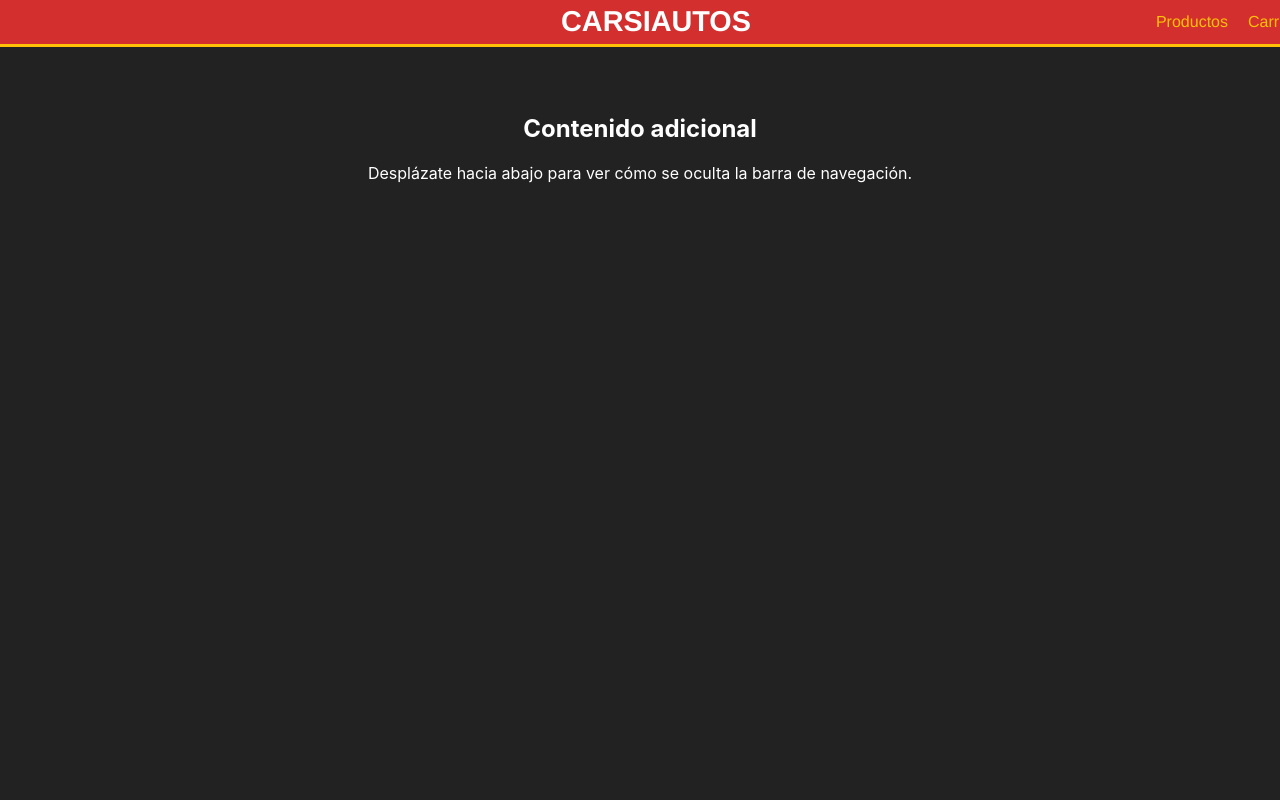
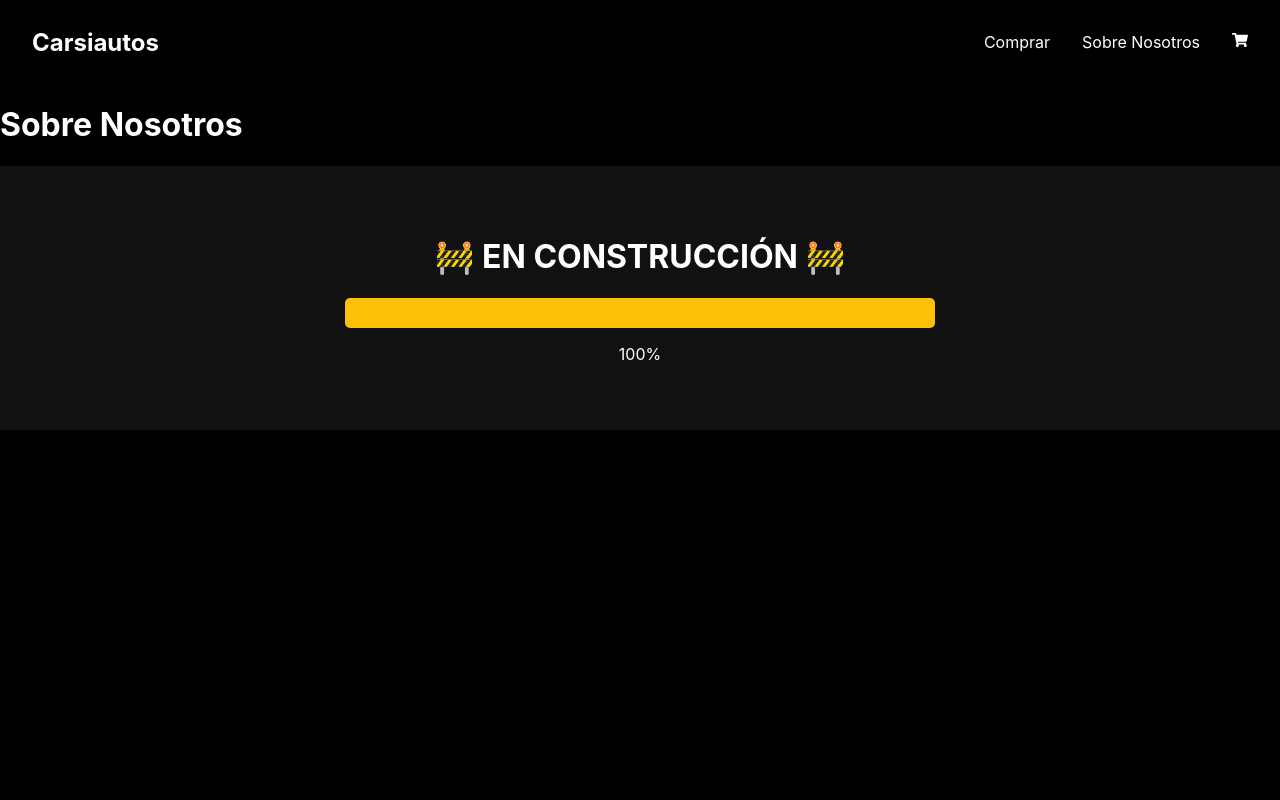
Before and after one commit to Stabaresl/paginacarsiautos, a React (Create React App) app in the folder cliente/: page /about in a window 1280 px wide. Shown: the top 800 px of the page. Built offline with nearby package versions, Linux system fonts and the light colour scheme.

Commit message:
correccion del cliente 10 añadidura de nuevas funciones

```diff
--- a/cliente/src/App.css
+++ b/cliente/src/App.css
@@ -1,38 +1,27 @@
-.App {
-  text-align: center;
+.app-container {
+  background-color: black;
+  color: white;
+  min-height: 100vh;
 }
 
-.App-logo {
-  height: 40vmin;
-  pointer-events: none;
+/* Barra de carga */
+.progress-container {
+  text-align: center;
+  padding: 50px;
+  background: #111;
 }
 
-@media (prefers-reduced-motion: no-preference) {
-  .App-logo {
-    animation: App-logo-spin infinite 20s linear;
-  }
+.progress-bar {
+  width: 50%;
+  margin: auto;
+  height: 30px;
+  background: #333;
+  border-radius: 5px;
+  overflow: hidden;
 }
 
-.App-header {
-  background-color: #282c34;
-  min-height: 100vh;
-  display: flex;
-  flex-direction: column;
-  align-items: center;
-  justify-content: center;
-  font-size: calc(10px + 2vmin);
-  color: white;
+.progress-fill {
+  height: 100%;
+  background: #FFC107;
+  transition: width 0.5s ease-in-out;
 }
-
-.App-link {
-  color: #61dafb;
-}
-
-@keyframes App-logo-spin {
-  from {
-    transform: rotate(0deg);
-  }
-  to {
-    transform: rotate(360deg);
-  }
-}
--- a/cliente/src/App.js
+++ b/cliente/src/App.js
@@ -1,148 +1,45 @@
 import React, { useState, useEffect } from 'react';
 import { BrowserRouter as Router, Routes, Route } from 'react-router-dom';
 import Navbar from './components/Navbar';
-import ProductList from './pages/ProductList';
-import Cart from './components/Cart';
+import Home from './pages/Home';
 import Checkout from './pages/Checkout';
 import './App.css';
-import './styles/MyBackground.css';  // Importa el CSS del fondo
-
-const dummyProducts = [
-  {
-    id: 1,
-    name: 'Filtro de Aceite',
-    price: 15,
-    image: 'https://http2.mlstatic.com/D_NQ_NP_656280-MCO44145118302_112020-O.webp',
-    description: 'Filtro de alta calidad para motor',
-    quantity: 1,
-  },
-  {
-    id: 2,
-    name: 'Llantas Deportivas',
-    price: 120,
-    image: 'https://http2.mlstatic.com/D_NQ_NP_774687-MLU69806881516_062023-O.webp',
-    description: 'Llantas con diseño deportivo y resistente',
-    quantity: 1,
-  },
-];
 
 function App() {
-  const [products] = useState(dummyProducts);
-  const [cartItems, setCartItems] = useState([]);
   const [progress, setProgress] = useState(0);
 
   useEffect(() => {
     const interval = setInterval(() => {
       setProgress((oldProgress) => {
         if (oldProgress >= 100) {
-          setTimeout(() => setProgress(0), 500); // Espera 0.5 segundos en 100% antes de resetear
+          setTimeout(() => setProgress(0), 500);
           return 100;
         }
         return oldProgress + 1;
       });
-    }, 50); // Controla la velocidad de llenado
+    }, 50);
 
     return () => clearInterval(interval);
   }, []);
 
-  // Agregar producto al carrito
-  const handleAddToCart = (product) => {
-    const existingIndex = cartItems.findIndex((item) => item.id === product.id);
-    if (existingIndex >= 0) {
-      const updatedCart = [...cartItems];
-      updatedCart[existingIndex].quantity += 1;
-      setCartItems(updatedCart);
-    } else {
-      setCartItems([...cartItems, { ...product, quantity: 1 }]);
-    }
-  };
-
-  // Eliminar producto del carrito
-  const handleRemoveFromCart = (id) => {
-    const updatedCart = cartItems.filter((item) => item.id !== id);
-    setCartItems(updatedCart);
-  };
-
-  // Procesar checkout
-  const handleCheckout = (formData) => {
-    console.log('Datos de checkout:', formData);
-    console.log('Items en el carrito:', cartItems);
-    setCartItems([]);
-    alert('Compra realizada con éxito');
-  };
-
   return (
-    <div className="my-background">
+    <div className="app-container">
       <Router>
         <Navbar />
         <Routes>
-          <Route
-            path="/"
-            element={
-              <ProductList
-                products={products}
-                onAddToCart={handleAddToCart}
-              />
-            }
-          />
-          <Route
-            path="/products"
-            element={
-              <ProductList
-                products={products}
-                onAddToCart={handleAddToCart}
-              />
-            }
-          />
-          <Route
-            path="/cart"
-            element={
-              <Cart
-                cartItems={cartItems}
-                onRemoveFromCart={handleRemoveFromCart}
-              />
-            }
-          />
-          <Route
-            path="/checkout"
-            element={
-              <Checkout
-                cartItems={cartItems}
-                onCheckout={handleCheckout}
-              />
-            }
-          />
+          <Route path="/" element={<Home />} />
+          <Route path="/about" element={<h1>Sobre Nosotros</h1>} />
+          <Route path="/checkout" element={<Checkout />} />
         </Routes>
 
-        {/* Sección adicional para permitir el scroll */}
-        <div style={{ height: "150vh", background: "#222", color: "white", textAlign: "center", padding: "50px" }}>
-          <h2>Contenido adicional</h2>
-          <p>Desplázate hacia abajo para ver cómo se oculta la barra de navegación.</p>
+        {/* Barra de carga en loop */}
+        <div className="progress-container">
+          <h1>🚧 EN CONSTRUCCIÓN 🚧</h1>
+          <div className="progress-bar">
+            <div className="progress-fill" style={{ width: `${progress}%` }}></div>
+          </div>
+          <p>{progress}%</p>
         </div>
-
-        {/* Sección "EN CONSTRUCCIÓN" con la barra de carga en loop */}
-        <div style={{ textAlign: "center", padding: "50px", background: "#111", color: "white" }}>
-          <h1 style={{ fontSize: "2rem", marginBottom: "20px" }}>🚧 EN CONSTRUCCIÓN 🚧</h1>
-          <div style={{
-            width: "50%",
-            margin: "auto",
-            height: "30px",
-            background: "#333",
-            borderRadius: "5px",
-            overflow: "hidden",
-            position: "relative"
-          }}>
-            <div style={{
-              width: `${progress}%`,
-              height: "100%",
-              background: "#FFC107",
-              transition: "width 0.5s ease-in-out"
-            }}>
-            </div>
-          </div>
-          <p style={{ marginTop: "10px", fontSize: "1.2rem" }}>{progress}%</p>
-        </div>
-
       </Router>
     </div>
   );
--- a/cliente/src/components/Navbar.jsx
+++ b/cliente/src/components/Navbar.jsx
@@ -1,55 +1,18 @@
-import React, { useState, useEffect } from 'react';
+import React from 'react';
 import { Link } from 'react-router-dom';
+import { FaShoppingCart } from 'react-icons/fa';
 import '../styles/Navbar.css';
-import { FaFacebook, FaInstagram, FaWhatsapp, FaTiktok } from "react-icons/fa"; // Importar iconos
 
 function Navbar() {
-  const [visible, setVisible] = useState(true);
-  let lastScrollY = window.scrollY;
-
-  useEffect(() => {
-    const handleScroll = () => {
-      if (window.scrollY > lastScrollY) {
-        setVisible(false); // Oculta la barra si bajas
-      } else {
-        setVisible(true); // Muestra la barra si subes
-      }
-      lastScrollY = window.scrollY;
-    };
-
-    window.addEventListener("scroll", handleScroll);
-    return () => window.removeEventListener("scroll", handleScroll);
-  }, []);
-
   return (
-    <>
-      {/* Barra de redes sociales */}
-      <div className="social-bar">
-        <a href="https://facebook.com/tu_pagina" target="_blank" rel="noopener noreferrer">
-          <FaFacebook className="social-icon" />
-        </a>
-        <a href="https://instagram.com/tu_pagina" target="_blank" rel="noopener noreferrer">
-          <FaInstagram className="social-icon" />
-        </a>
-        <a href="https://wa.me/tu_numero" target="_blank" rel="noopener noreferrer">
-          <FaWhatsapp className="social-icon" />
-        </a>
-        <a href="https://tiktok.com/@tu_pagina" target="_blank" rel="noopener noreferrer">
-          <FaTiktok className="social-icon" />
-        </a>
-      </div>
-
-      {/* Barra de navegación con efecto de ocultar/mostrar */}
-      <nav className={`navbar ${visible ? "navbar-visible" : "navbar-hidden"}`}>
-        <div className="navbar-center">
-          <span className="navbar-title">CARSIAUTOS</span>
-        </div>
-        <div className="navbar-links">
-          <Link to="/products">Productos</Link>
-          <Link to="/cart">Carrito</Link>
-        </div>
-      </nav>
-    </>
+    <nav className="navbar">
+      <div className="logo">Carsiautos</div>
+      <ul className="nav-links">
+        <li><Link to="/products">Comprar</Link></li>
+        <li><Link to="/about">Sobre Nosotros</Link></li>
+        <li className="cart-icon"><Link to="/checkout"><FaShoppingCart /></Link></li>
+      </ul>
+    </nav>
   );
 }
 
--- /dev/null
+++ b/cliente/src/pages/Home.jsx
@@ -0,0 +1,20 @@
+import React from 'react';
+import '../styles/Home.css';
+
+const Home = () => {
+    return (
+        <div className="home-container">
+            {/* Sección principal dividida */}
+            <section className="hero">
+                <div className="hero-left">
+                    <h1>Encuentra lo mejor para tu auto</h1>
+                    <p>Accesorios, repuestos y más al mejor precio.</p>
+                    <button className="hero-button">Comprar Ahora</button>
+                </div>
+                <div className="hero-right"></div>
+            </section>
+        </div>
+    );
+};
+
+export default Home;
--- a/cliente/src/pages/ProductList.jsx
+++ b/cliente/src/pages/ProductList.jsx
@@ -2,7 +2,11 @@ import React from 'react';
 import ProductCard from '../components/ProductCard';
 import '../styles/ProductList.css';
 
-function ProductList({ products, onAddToCart }) {
+function ProductList({ products = [], onAddToCart }) {
+  if (!products.length) {
+    return <p className="empty-message">No hay productos disponibles</p>;
+  }
+
   return (
     <div className="product-list-container">
       <div className="product-list">
--- /dev/null
+++ b/cliente/src/styles/Home.css
@@ -0,0 +1,46 @@
+.home-container {
+    width: 100%;
+    height: 100vh;
+  }
+
+  .hero {
+    display: flex;
+    height: 100vh;
+  }
+
+  /* Lado izquierdo con texto */
+  .hero-left {
+    flex: 1;
+    display: flex;
+    flex-direction: column;
+    justify-content: center;
+    align-items: flex-start;
+    padding-left: 10%;
+    color: white;
+    background-color: black;
+  }
+
+  .hero-left h1 {
+    font-size: 2.5rem;
+    margin-bottom: 1rem;
+  }
+
+  .hero-button {
+    padding: 10px 20px;
+    font-size: 1.2rem;
+    color: black;
+    background: yellow;
+    border: none;
+    cursor: pointer;
+    transition: 0.3s;
+  }
+
+  .hero-button:hover {
+    background: white;
+  }
+
+  /* Lado derecho con imagen */
+  .hero-right {
+    flex: 1;
+    background: url('/public/logo2.png') no-repeat center center/cover;
+  }
--- a/cliente/src/styles/MyBackground.css
+++ b/cliente/src/styles/MyBackground.css
@@ -1,17 +1,47 @@
-.my-background {
+/* Contenedor principal */
+.background-container {
+  width: 100%;
   height: 100vh;
-  width: 100vw;
-  background-image: url('/public/logo.png'), url('/public/logo2.png'); /* Dos imágenes */
-  background-repeat: no-repeat, no-repeat;
-  background-position: left center, right center; /* Izquierda y derecha */
-  background-size: 50% auto, 50% auto; /* Cada imagen ocupa la mitad del ancho */
+  overflow: hidden;
 }
 
-/* Ajustes para dispositivos móviles */
-@media (max-width: 768px) {
-  .my-background {
-    background-image: url('/public/logo.png'); /* Solo una imagen en móvil */
-    background-position: center center; /* Centrada */
-    background-size: contain; /* Ajuste sin recorte */
-  }
+/* Sección principal con imagen */
+.hero-section {
+  display: flex;
+  align-items: center;
+  justify-content: space-between;
+  height: 50vh;  /* Ocupa la mitad de la pantalla */
+  background: linear-gradient(to right, black 50%, transparent 50%);
 }
+
+/* Texto alineado a la izquierda */
+.hero-text {
+  width: 50%;
+  padding-left: 5%;
+  color: white;
+  text-align: left;
+}
+
+/* Imagen del lado derecho */
+.hero-section::after {
+  content: "";
+  width: 50%;
+  height: 100%;
+  background: url('/public/logo.png') no-repeat center center/cover;
+}
+
+/* Botón de comprar */
+.buy-now {
+  padding: 10px 20px;
+  font-size: 16px;
+  color: white;
+  background: transparent;
+  border: 2px solid white;
+  cursor: pointer;
+  transition: 0.3s;
+}
+
+.buy-now:hover {
+  background: white;
+  color: black;
+}
--- a/cliente/src/styles/Navbar.css
+++ b/cliente/src/styles/Navbar.css
@@ -1,80 +1,33 @@
-/* Barra de navegación fija con efecto de ocultarse */
 .navbar {
-  position: fixed;
-  top: 0;
-  left: 0;
-  width: 100%;
-  background-color: #D32F2F; /* Rojo */
-  border-bottom: 3px solid #FFC107; /* Amarillo */
   display: flex;
+  justify-content: space-between;
   align-items: center;
-  padding: 0.8rem 1rem;
-  font-family: 'Helvetica Neue', sans-serif;
-  transition: transform 0.3s ease-in-out;
-  z-index: 1000; /* Asegura que esté encima de otros elementos */
+  padding: 1rem 2rem;
+  background-color: black;
+  color: white;
 }
 
-/* Oculta la navbar cuando se hace scroll hacia abajo */
-.navbar-hidden {
-  transform: translateY(-100%);
+.logo {
+  font-size: 1.5rem;
+  font-weight: bold;
 }
 
-/* Muestra la navbar cuando se hace scroll hacia arriba */
-.navbar-visible {
-  transform: translateY(0);
+.nav-links {
+  list-style: none;
+  display: flex;
+  gap: 2rem;
 }
 
-/* Centrar el nombre de la empresa */
-.navbar-center {
-  position: absolute;
-  left: 50%;
-  transform: translateX(-50%);
-  text-align: center;
+.nav-links li {
+  font-size: 1rem;
 }
 
-.navbar-title {
-  font-size: 1.8rem;
-  font-weight: bold;
+.nav-links a {
+  text-decoration: none;
   color: white;
-  text-transform: uppercase;
 }
 
-/* Ajustar los enlaces a la derecha */
-.navbar-links {
-  margin-left: auto;
-  display: flex;
-  gap: 20px;
+.cart-icon {
+  font-size: 1.2rem;
+  cursor: pointer;
 }
-
-.navbar-links a {
-  text-decoration: none;
-  color: #FFC107; /* Amarillo */
-  font-size: 1rem;
-  transition: color 0.2s ease-in-out;
-}
-
-.navbar-links a:hover {
-  color: #FFD700; /* Amarillo más brillante */
-}
-
-/* Barra superior de redes sociales */
-.social-bar {
-  display: flex;
-  justify-content: center;
-  align-items: center;
-  background: linear-gradient(to right, #FFC107, #D32F2F); /* Amarillo a rojo */
-  padding: 0.5rem 0;
-  gap: 15px;
-}
-
-/* Íconos negros sobre la barra */
-.social-icon {
-  font-size: 1.5rem;
-  color: black; /* Negro */
-  transition: transform 0.2s ease-in-out, color 0.2s;
-}
-
-.social-icon:hover {
-  transform: scale(1.2); /* Efecto de agrandado */
-  color: white; /* Cambia a blanco al pasar el cursor */
-}
```
Also changed, not shown: cliente/src/styles/ProductList.css (+9 -0 lines).
